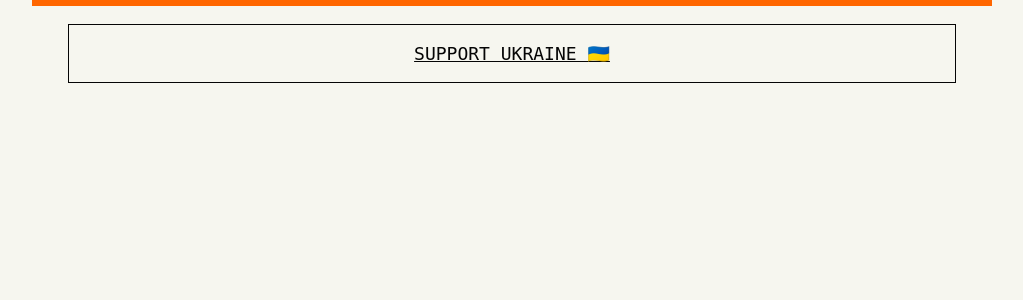
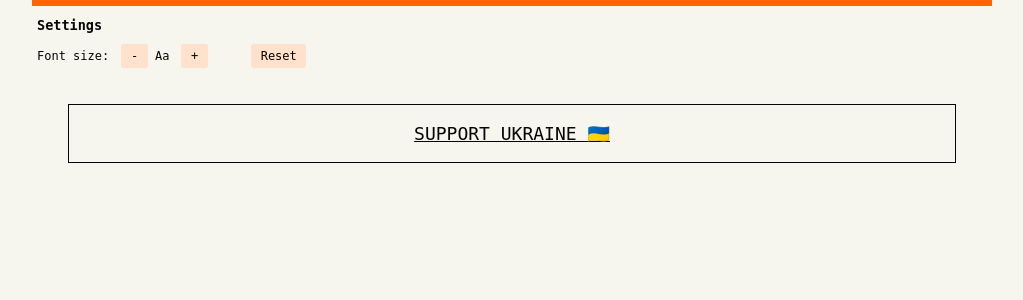
Before and after one commit to Tuoris/flask_hackernews, a Flask app: page / in a window 1280 px wide. Shown: the top 300 px of the page, without its empty margins (128-1151 px from the left). Run offline with Flask 2, Linux system fonts and the light colour scheme; data that the repository does not hold is empty; parts of the project's set-up code (start-up, migrations or seed data) failed here and were passed over.

Commit message:
Add Font size setting

```diff
--- a/app.py
+++ b/app.py
@@ -18,6 +18,7 @@
 
 @app.template_filter("short_link")
 def short_link(full_link):
+    print(full_link)
     hostname = urlparse(full_link).hostname
     if hostname and hostname.startswith("www."):
         return hostname.strip("www.")
--- a/static/style.css
+++ b/static/style.css
@@ -77,7 +77,7 @@
 .support-ukraine-link {
   display: block;
   border: 1px solid;
-  margin: 1em 2em;
+  margin: 2em 2em;
   padding: 1em 4em;
   text-align: center;
   font-size: var(--font-size-extra-large);
@@ -194,14 +194,21 @@
   overflow: visible;
 }
 
-.collapse-button {
+.collapse-button,
+.font-scale-button {
   appearance: none;
   border: none;
+  cursor: pointer;
   font-family: var(--font-family);
   background-color: var(--text-background-accent);
   font-size: var(--font-size-normal);
   padding: 0.4em 0.8em;
   margin-left: 0.4em;
+  border-radius: 0.2em;
+}
+
+#reset-font-size {
+  margin-left: 3em;
 }
 
 .comment-collapse-line {
--- a/templates/base.html
+++ b/templates/base.html
@@ -15,5 +15,21 @@
       <a class="support-ukraine-link" href="https://u24.gov.ua/"> SUPPORT UKRAINE 🇺🇦 </a>
     </footer>
   </body>
+  <script type="text/javascript">
+    const FONT_SCALE_SETTINGS_FIELD = 'FONT_SCALE';
+
+    function getCurrentFontScale() {
+      const fontScale = window.localStorage.getItem(FONT_SCALE_SETTINGS_FIELD) || 1;
+      return fontScale;
+    }
+
+    function setFontScale(newFontScale) {
+      document.documentElement.style.setProperty('--font-scale', newFontScale);
+      window.localStorage.setItem(FONT_SCALE_SETTINGS_FIELD, newFontScale);
+    }
+
+    const fontScale = getCurrentFontScale();
+    document.documentElement.style.setProperty('--font-scale', fontScale);
+  </script>
   {% block scripts %}{% endblock %}
 </html>
--- a/templates/item.html
+++ b/templates/item.html
@@ -24,7 +24,7 @@
   </div>
 </div>
 {% endblock %} {% block scripts %}
-<script>
+<script type="text/javascript">
   document.querySelectorAll('.collapse-button').forEach((button) =>
     button.addEventListener('click', () => {
       const targetId = button.dataset.targetId;
--- a/templates/news.html
+++ b/templates/news.html
@@ -14,5 +14,33 @@
     </div>
   </div>
   {% endfor %}
+  <div id="settings">
+    <h2>Settings</h2>
+    <label id="font-scale-setting">Font size: </label>
+    <button type="button" class="font-scale-button" id="decrease-font-size" aria-description="Decrease font size">-</button>
+    Aa
+    <button type="button" class="font-scale-button" id="increase-font-size" aria-description="Increase font size">+</button>
+    <button type="button" class="font-scale-button" id="reset-font-size" aria-description="Reset font size">Reset</button>
+  </div>
 </div>
-{% endblock content %}
+{% endblock content %} {% block scripts %}
+<script type="text/javascript">
+  document.getElementById('decrease-font-size').addEventListener('click', () => {
+    const newFontScale = parseFloat(getCurrentFontScale()) - 0.1;
+    setFontScale(newFontScale);
+    event.target.scrollIntoView(true);
+  });
+
+  document.getElementById('increase-font-size').addEventListener('click', () => {
+    const newFontScale = parseFloat(getCurrentFontScale()) + 0.1;
+    setFontScale(newFontScale);
+    event.target.scrollIntoView(true);
+  });
+
+  document.getElementById('reset-font-size').addEventListener('click', () => {
+    const newFontScale = 1;
+    setFontScale(newFontScale);
+    event.target.scrollIntoView(true);
+  });
+</script>
+{% endblock scripts %}
```
